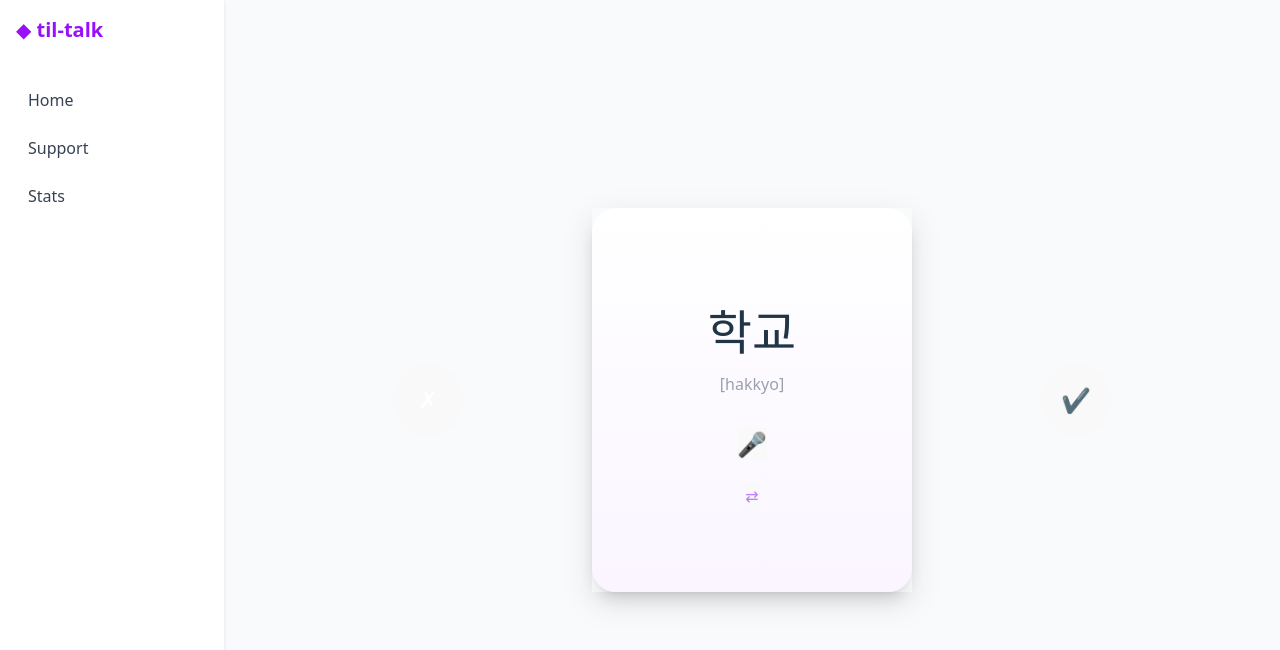
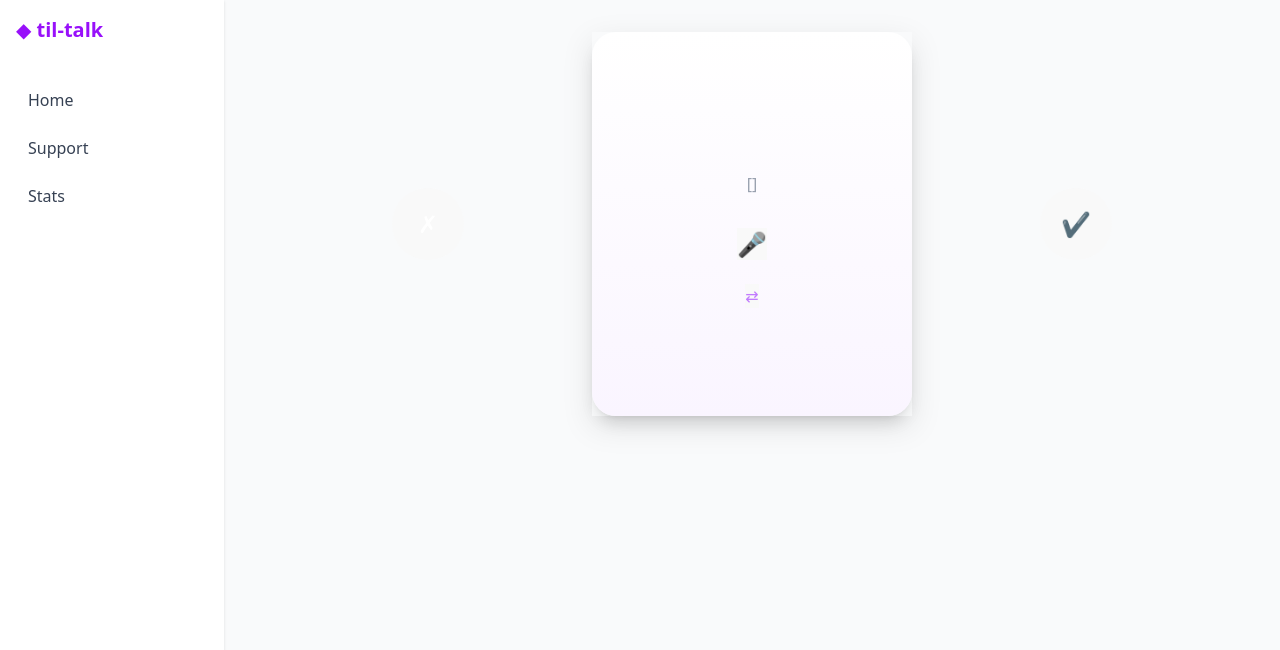
Before and after one commit to mehribanko/Til-Talk-front, a React (Vite) app: page /repeat in a window 1280 px wide. Shown: the top 650 px of the page. Built offline with nearby package versions, Linux system fonts and the light colour scheme.

Commit message:
applying react routes

```diff
--- a/package.json
+++ b/package.json
@@ -12,7 +12,8 @@
   "dependencies": {
     "@tailwindcss/vite": "^4.1.18",
     "react": "^19.2.0",
-    "react-dom": "^19.2.0"
+    "react-dom": "^19.2.0",
+    "react-router-dom": "^7.13.0"
   },
   "devDependencies": {
     "@eslint/js": "^9.39.1",
--- a/src/App.tsx
+++ b/src/App.tsx
@@ -1,15 +1,18 @@
-import { useState } from 'react'
+import { useState } from 'react';
+import {BrowserRouter, Routes, Route} from 'react-router-dom';
 import { Layout } from './components/Layout';
-import { WordCard } from './components/WordCard';
+import {RepeatWordCard} from "./pages/RepeatWordCard";
 
 
 function App() {
   return (
-      <Layout>
-          <div className="h-full flex items-center justify-center">
-              <WordCard text="학교" pronunciation="hakkyo" />
-          </div>
-      </Layout>
+      <BrowserRouter>
+          <Layout>
+              <Routes>
+                  <Route path ="/repeat" element={<RepeatWordCard/>}/>
+              </Routes>
+          </Layout>
+      </BrowserRouter>
   )
 }
 
--- a/src/components/Layout.tsx
+++ b/src/components/Layout.tsx
@@ -1,4 +1,4 @@
-import {Sidebar} from './Sidebar';
+import {Sidebar} from './sidebar/Sidebar';
 
 interface LayoutProps {
     children: ReactNode;
```
Also changed, not shown: src/pages/RepeatWordCard.tsx (renamed from src/components/WordCard.tsx, +4 -4 lines), src/components/sidebar/Sidebar.tsx (renamed from src/components/Sidebar.tsx), 1 other file (tests, documents, lock files or other folders).
